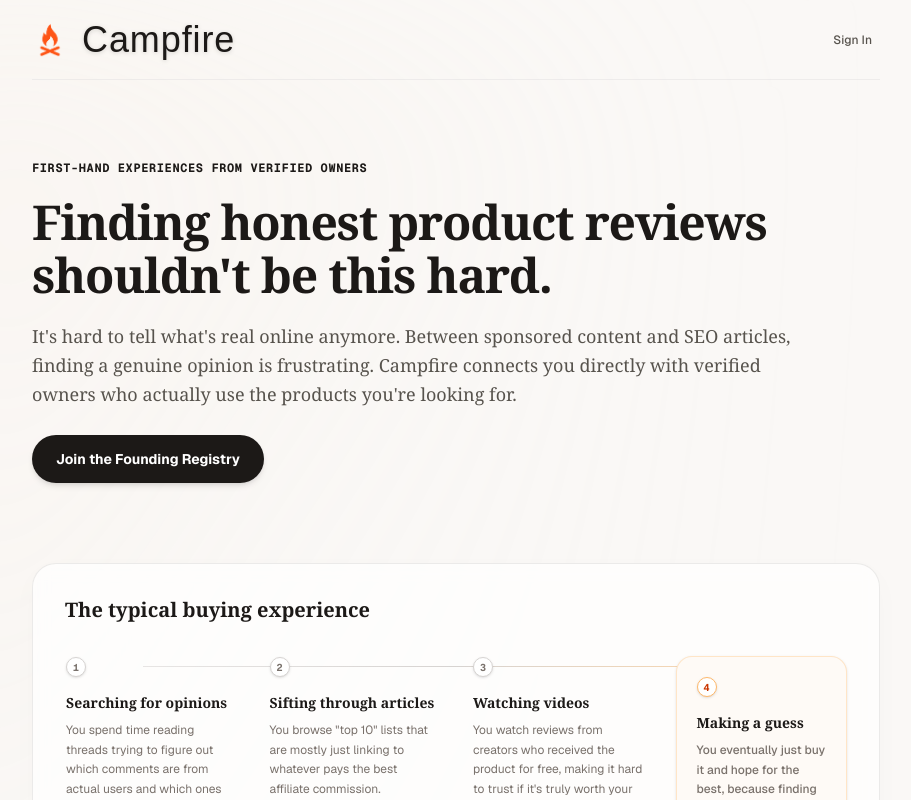
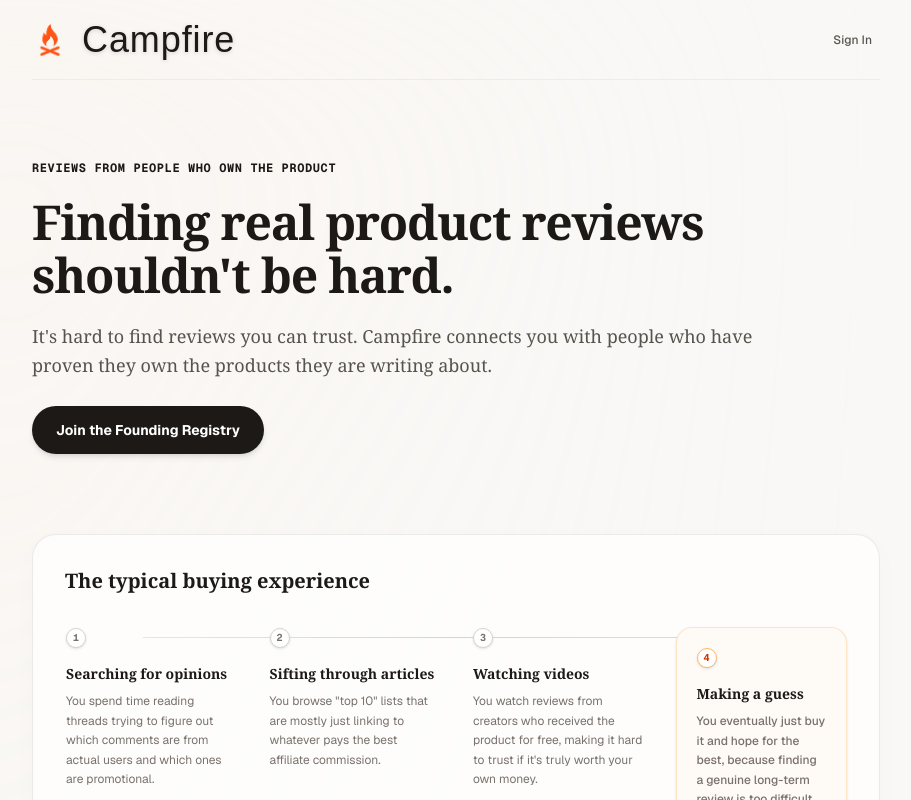
Before and after one commit to Hexraei/Campfire, a Next.js app in the folder apps/web/: page / in a window 1280 px wide. Shown: the top 800 px of the page, without its empty margins (184-1095 px from the left). Built offline with nearby package versions, Linux system fonts and the light colour scheme; no server answers; a web font is replaced by a local one.

Commit message:
Remove buzzwords from landing page and product pages

```diff
--- a/apps/web/src/app/page.tsx
+++ b/apps/web/src/app/page.tsx
@@ -113,16 +113,16 @@
           <section className="flex flex-col gap-5 text-left max-w-3xl">
             {/* Refined intro indicator */}
             <div className="text-[10px] md:text-xs font-mono font-bold tracking-wider text-orange-850/80 uppercase">
-              First-hand experiences from verified owners
+              Reviews from people who own the product
             </div>
 
             {/* Core Narrative Headline */}
             <h1 className="text-3xl md:text-5xl font-serif font-extrabold tracking-tight leading-[1.1] text-stone-900 text-wrap-balance">
-              Finding honest product reviews shouldn't be this hard.
+              Finding real product reviews shouldn't be hard.
             </h1>
 
             <p className="text-base md:text-lg text-stone-600 leading-relaxed font-serif text-wrap-pretty">
-              It's hard to tell what's real online anymore. Between sponsored content and SEO articles, finding a genuine opinion is frustrating. Campfire connects you directly with verified owners who actually use the products you're looking for.
+              It's hard to find reviews you can trust. Campfire connects you with people who have proven they own the products they are writing about.
             </p>
 
             <div className="flex flex-col sm:flex-row gap-3 mt-1.5">
--- a/apps/web/src/app/products/[slug]/page.tsx
+++ b/apps/web/src/app/products/[slug]/page.tsx
@@ -6,10 +6,11 @@
 import { Metadata } from "next";
 
 interface PageProps {
-  params: { slug: string };
+  params: Promise<{ slug: string }>;
 }
 
-export async function generateMetadata({ params }: PageProps): Promise<Metadata> {
+export async function generateMetadata(props: PageProps): Promise<Metadata> {
+  const params = await props.params;
   const [product] = await db
     .select({ name: products.name, description: products.description })
     .from(products)
@@ -21,12 +22,14 @@
   }
 
   return {
-    title: `${product.name} Reviews & First-hand Experiences | Campfire`,
-    description: `Read authentic reviews and first-hand experiences for the ${product.name} from verified owners.`,
+    title: `${product.name} Reviews | Campfire`,
+    description: `Read reviews for ${product.name} from verified owners.`,
   };
 }
 
-export default async function ProductPage({ params }: PageProps) {
+export default async function ProductPage(props: PageProps) {
+  const params = await props.params;
+
   // 1. Fetch Product
   const [product] = await db
     .select()
@@ -120,7 +123,7 @@
         {/* Timeline Experiences */}
         <section className="flex flex-col gap-6">
           <h2 className="text-2xl font-serif font-bold text-stone-900 flex items-center gap-3">
-            First-hand Experiences
+            Reviews
             <span className="text-sm font-medium text-stone-500 bg-stone-200 px-2 py-0.5 rounded-full">
               {experiences.length}
             </span>
@@ -128,7 +131,7 @@
 
           <div className="flex flex-col gap-8 relative before:absolute before:inset-0 before:ml-5 before:-translate-x-px md:before:mx-auto md:before:translate-x-0 before:h-full before:w-0.5 before:bg-gradient-to-b before:from-transparent before:via-stone-200 before:to-transparent">
             {experiences.length === 0 ? (
-              <div className="text-stone-500 text-sm pl-12 md:pl-0 md:text-center">No experiences shared yet.</div>
+              <div className="text-stone-500 text-sm pl-12 md:pl-0 md:text-center">No reviews yet.</div>
             ) : (
               experiences.map((exp, idx) => (
                 <div key={exp.id} className="relative flex items-center justify-between md:justify-normal md:odd:flex-row-reverse group is-active">
--- a/apps/web/src/app/products/page.tsx
+++ b/apps/web/src/app/products/page.tsx
@@ -45,10 +45,10 @@
         <div className="flex flex-col gap-8">
           <div>
             <h1 className="text-3xl font-serif font-extrabold text-stone-900">
-              Verified Hardware Catalog
+              Hardware Catalog
             </h1>
             <p className="text-stone-600 mt-2 max-w-2xl">
-              Explore products backed by real, verified owners. No sponsored fluff, just authentic long-term experiences.
+              Browse products and read reviews from people who have verified they own them.
             </p>
           </div>
 
@@ -79,7 +79,7 @@
                 </div>
 
                 <div className="mt-auto pt-4 flex items-center text-sm font-semibold text-stone-900 group-hover:text-orange-600 transition-colors">
-                  Read Experiences <span className="ml-1 group-hover:translate-x-1 transition-transform">→</span>
+                  Read Reviews <span className="ml-1 group-hover:translate-x-1 transition-transform">→</span>
                 </div>
               </Link>
             ))}
```
